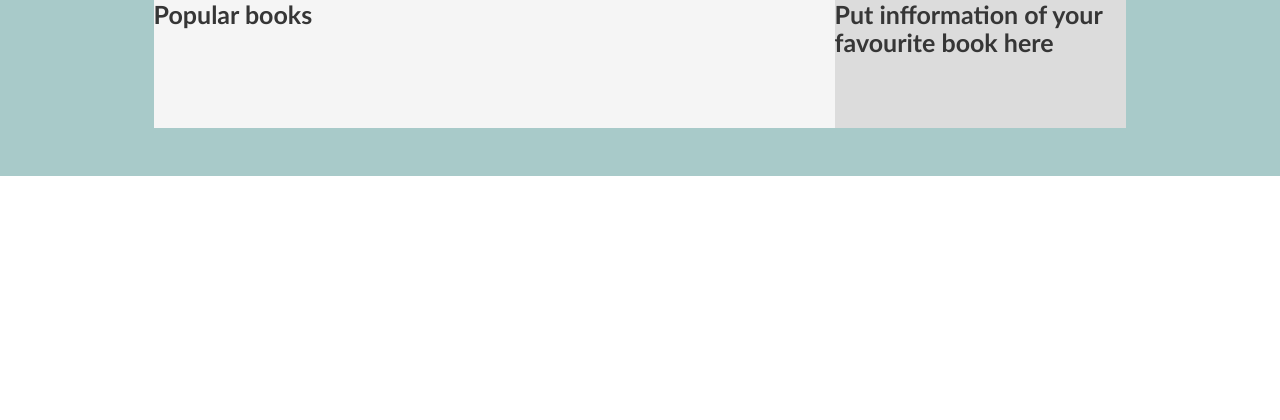
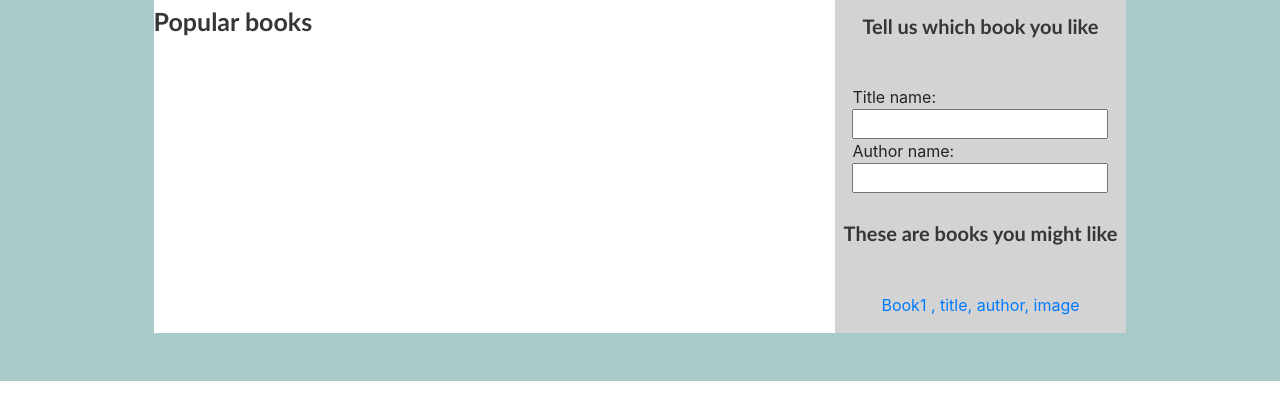
Before and after one commit to dungmai1985/book_recsys, a Flask app: template app/templates/home.html in a window 1280 px wide. Shown: the part 77-497 px from the top of the page. Run offline with Flask 2, Linux system fonts and the light colour scheme; the template is opened without the code that fills it, so the values that code supplies are empty; some libraries are stand-ins or nearby versions.

Commit message:
finish front base

```diff
--- a/app/static/css/style.css
+++ b/app/static/css/style.css
@@ -2,7 +2,3 @@
     display: flex;
     flex-direction: row;
     }
-
-.title {
-
-}
--- a/app/templates/home.html
+++ b/app/templates/home.html
@@ -2,8 +2,8 @@
 {% block content %}
   <section class="section new-section" style="background-color: #a8cac9; display: flex; padding-left: 12%; padding-right: 12%; padding-top: 0%">
 
-    <div class="container1" style = "width: 70%; background-color: whitesmoke;">
-      <h1 class="title" style = "font-family: 'Trebuchet MS', 'Verdana', 'Helvetica', 'Arial' !important; font-size: 25px; font-stretch: expanded;">Popular books</h1><br>
+    <div class="container1" style = "width: 70%; background-color: white;">
+      <h1 class="title" style = "font-family: 'Trebuchet MS', 'Verdana', 'Helvetica', 'Arial' !important; font-size: 25px; font-stretch: expanded; padding-top: 1%;">Popular books</h1><br>
         <div class="tile is-ancester" style = "padding-top: 0em">
           {% for column in [0,1,2] %}
           <div class="tile is-parent is-4 is-vertical">
@@ -37,39 +37,21 @@
       </div>
     </div>
 
-      <div class="container1" style = "width:30%; background-color: gainsboro;">
-          <h1 class="title" style = "font-family: 'Trebuchet MS', 'Verdana', 'Helvetica', 'Arial' !important; font-size: 25px; font-stretch: expanded; display: flex; justify-content: center;">Put infformation of your favourite book here</h1><br>
-        <div class="container">
-          <div class="tile is-ancester">
-            {% for column in [0,1,2] %}
-            <div class="tile is-parent is-4 is-vertical">
-              <div class="tile is-child">
-                {% for product in products[column::3] %}
-                <div class="card">
-                  <div class="card-image">
-                    <figure class="image is-square">
-                      <img src="https://storage.cloud.google.com/{{ bucket }}/{{ product.image }}" onerror="this.src='https://storage.cloud.google.com/{{bucket}}/placeholder.png'">
-                    </figure>
-                  </div>
-                  <div class="card-content">
-                    <h1 class="title is-spaced">{{ product.name }}</h1>
-                    <p class="subtitle is-6">{{ product.description }}</p>
-                    <p class="subtitle is-4">${{ product.price }}</p>
-                    <p>
-                      {% for label in product.labels[:3] %}
-                      <span class="tag is-light is-medium">{{ label }}</span>
-                      {% endfor %}
-                    </p>
-                  </div>
-                  <div class="card-footer">
-                    <a class="card-footer-item" href="/checkout?id={{product.id}}">Purchase</a>
-                  </div>
-                </div>
-                <br>
-                {% endfor %}
-              </div>
-            </div>
-            {% endfor %}
+      <div class="container1" style = "width:30%; background-color: lightgrey;">
+          <h1 class="title" style = "font-family: 'Trebuchet MS', 'Verdana', 'Helvetica', 'Arial' !important;font-size: 20px;font-stretch: expanded;display: flex;justify-content: center; padding-top: 5%">Tell us which book you like</h1><br>
+        <div class="container" style ="display:flex; justify-content: center; padding: 0;">
+            <form>
+                Title name:<br>
+                <input type="text" name="Titlename"><br>
+                Author name:<br>
+                <input type="text" name="Authorname">
+              </form>
+          </div>
+          <h1 class="title" style = "font-family: 'Trebuchet MS', 'Verdana', 'Helvetica', 'Arial' !important;font-size: 20px;font-stretch: expanded;display: flex;justify-content: center; padding-top: 10%">These are books you might like</h1><br>
+        <div class="container" style ="display:flex; justify-content: center; padding: 0;">
+            <ul>
+                <li><a href="#home">Book1 , title, author, image</a></li>
+              </ul>
           </div>
         </div>
   </section>
```
